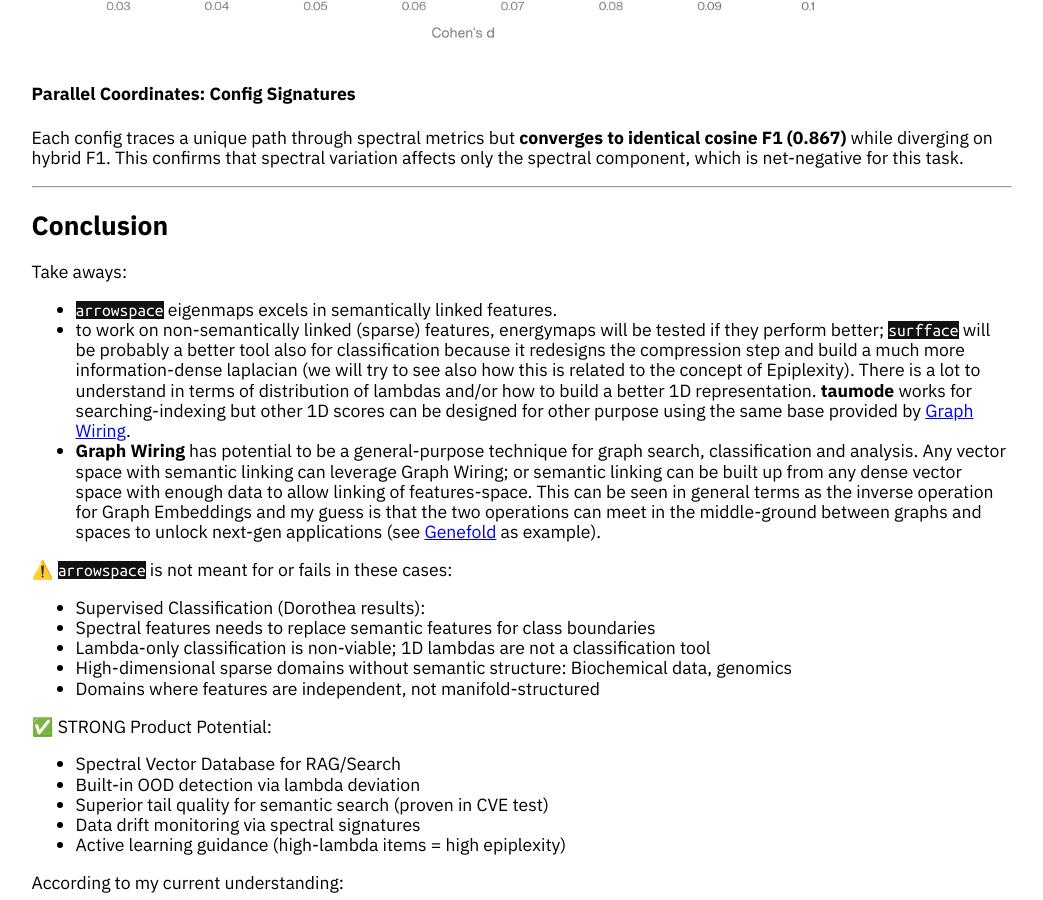
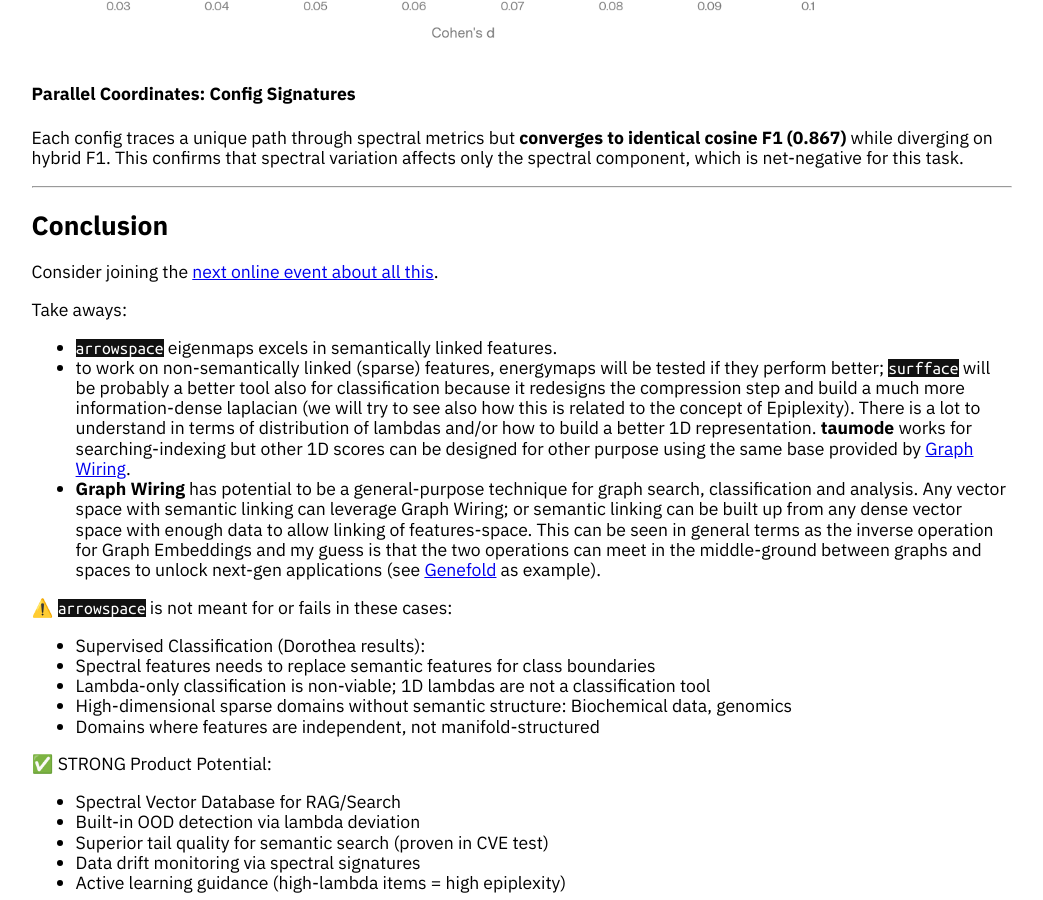
Before and after one commit to Mec-iS/staticwebpage, a Jekyll site: the page built from posts/016_arrowspace_performance_results.md, in a window 1280 px wide and 900 px high, scrolled down 30539 px. Shown: the whole window, without its empty margins (118-1161 px from the left). Built offline with Jekyll 4.4.1, drawn with Linux system fonts in a browser that asks for light colours; nearby versions of some CDN libraries.

Commit message:
add event

```diff
--- a/posts/016_arrowspace_performance_results.md
+++ b/posts/016_arrowspace_performance_results.md
@@ -322,6 +322,8 @@
 
 ## Conclusion
 
+Consider joining the [next online event about all this](https://luma.com/n9zexz3g).
+
 Take aways:
 * `arrowspace` eigenmaps excels in semantically linked features.
 * to work on non-semantically linked (sparse) features, energymaps will be tested if they perform better; `surfface` will be probably a better tool also for classification because it redesigns the compression step and build a much more information-dense laplacian (we will try to see also how this is related to the concept of Epiplexity). There is a lot to understand in terms of distribution of lambdas and/or how to build a better 1D representation. **taumode** works for searching-indexing but other 1D scores can be designed for other purpose using the same base provided by [Graph Wiring](/posts/014_arrowspace_and_string_theory_minimal_surfaces).
```
